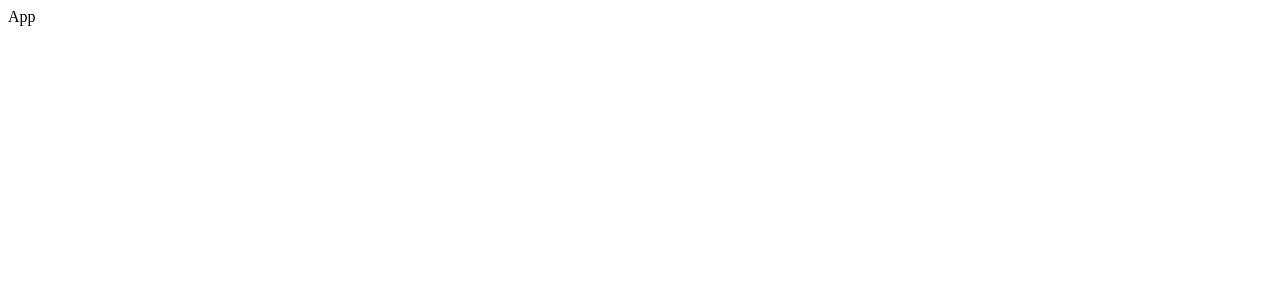
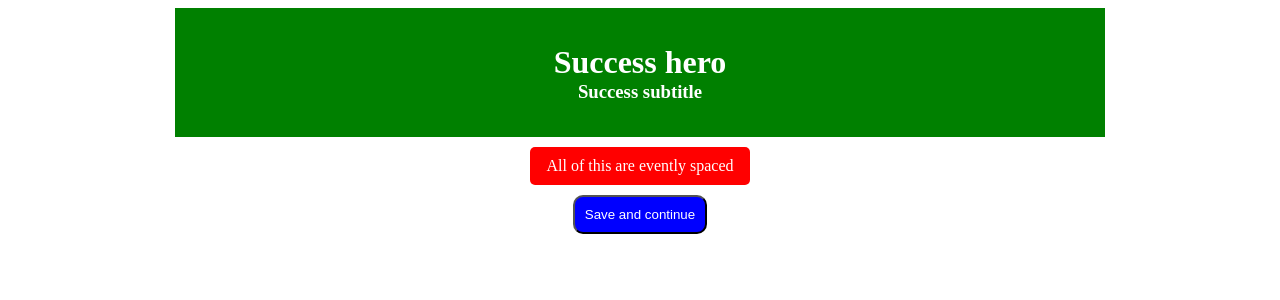
Before and after one commit to AndrejPon/109-paskaita-2022-05-04, a React (Create React App) app: page / in a window 1280 px wide. Shown: the top 300 px of the page. Built offline with nearby package versions, Linux system fonts and the light colour scheme.

Commit message:
Added to App.js

```diff
--- /dev/null
+++ b/src/App.css
@@ -0,0 +1,19 @@
+body{
+    text-align: center;
+}
+.hero{
+margin: 0 auto;
+width: 960px;
+}
+
+.block{
+    width: 500px;
+    margin: 0 auto;
+    padding-top: 10px;
+}
+
+.button{
+    width: 500px;
+    margin: 0 auto;
+    padding-top: 10px;
+}
--- a/src/App.js
+++ b/src/App.js
@@ -1,7 +1,24 @@
 import React from 'react';
+import Block from './components/Block/Block';
+import Button from './components/Button/Button';
+import Hero from './components/Hero/Hero';
+import './App.css';
 
 function App() {
-  return <div>App</div>;
+  return (
+    <>
+      <div className='hero'>
+        <Hero title='Success hero' subtitle='Success subtitle' />
+      </div>
+      <div className='block'>
+        <Block color='danger'>All of this are evently spaced</Block>
+      </div>
+
+      <div className='button'>
+        <Button color='primary'>Save and continue</Button>
+      </div>
+    </>
+  );
 }
 
 export default App;
--- a/src/components/Button/Button.style.js
+++ b/src/components/Button/Button.style.js
@@ -5,4 +5,5 @@ export const Button = styled.button`
   border-radius: 10px;
   color: ${(props) => props.color.color};
   padding: 10px;
+  cursor: pointer;
 `;
```
